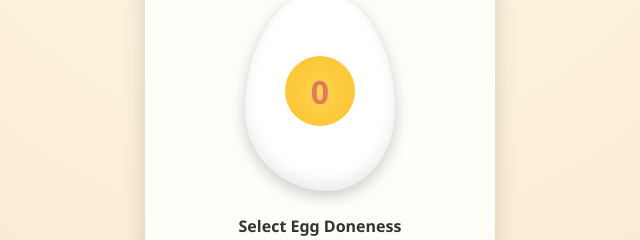
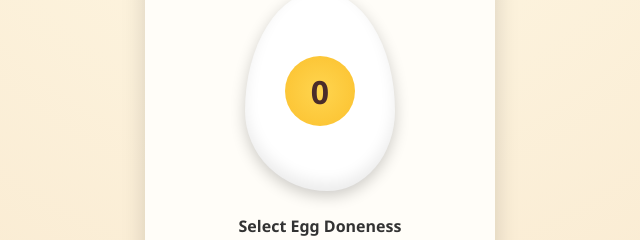
Before and after one commit to daffmaulana/Eggxactly, a plain HTML site: page index.html in a window 1280 px wide. Shown: the part 274-514 px from the top of the page, 320-960 px from the left. Drawn offline with Linux system fonts and the light colour scheme.

Commit message:
Update styles.css

```diff
--- a/styles.css
+++ b/styles.css
@@ -70,7 +70,7 @@ h1 {
   z-index: 2;
   font-size: 2rem;
   font-weight: bold;
-  color: #e07a5f;
+  color: #4a2c2a;
 }
 
 /* Dropdown */
```
